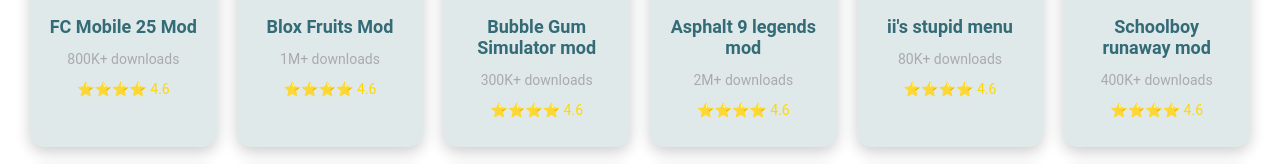
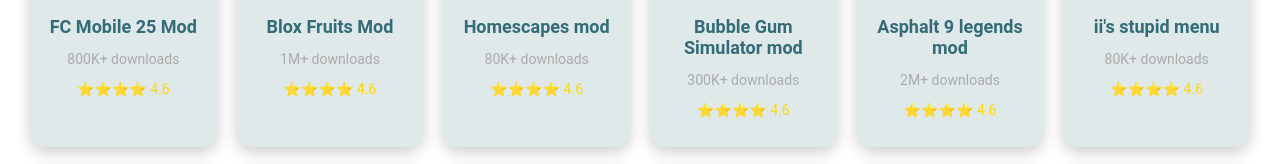
Before and after one commit to ayoub-drf/m, a website: page index.html in a window 1280 px wide. Shown: the part 420-584 px from the top of the page. Drawn offline with Linux system fonts and the light colour scheme.

Commit message:
Update index.html

```diff
--- a/index.html
+++ b/index.html
@@ -35,6 +35,12 @@
                 <img src="https://tr.rbxcdn.com/180DAY-d534f430c4f71efc23f14edefcf1f82c/512/512/Image/Webp/noFilter" alt="Blox Fruits Mod">
                 <h3>Blox Fruits Mod</h3>
                 <p>1M+ downloads</p>
+                <p class="rating">⭐⭐⭐⭐ 4.6</p>
+            </div>
+            <div class="game-card" onclick="showModal('Homescapes mod', 'https://play-lh.googleusercontent.com/HWVNuIGO3NfdVBCmw_rQGTfINA7pdoedynIZbC8TcoNKvd-aAkzk7XboE0zDZE0_CF8=s48-rw', '80K+ downloads', '4.6')">
+                <img src="https://play-lh.googleusercontent.com/HWVNuIGO3NfdVBCmw_rQGTfINA7pdoedynIZbC8TcoNKvd-aAkzk7XboE0zDZE0_CF8=s48-rw" alt="Homescapes mod">
+                <h3>Homescapes mod</h3>
+                <p>80K+ downloads</p>
                 <p class="rating">⭐⭐⭐⭐ 4.6</p>
             </div>
             <div class="game-card" onclick="showModal('Bubble Gum Simulator mod', 'https://tr.rbxcdn.com/180DAY-b9cd25a8fe8b866cae79e781379ed330/768/432/Image/Webp/noFilter', '300K+ downloads', '4.6')">
```
